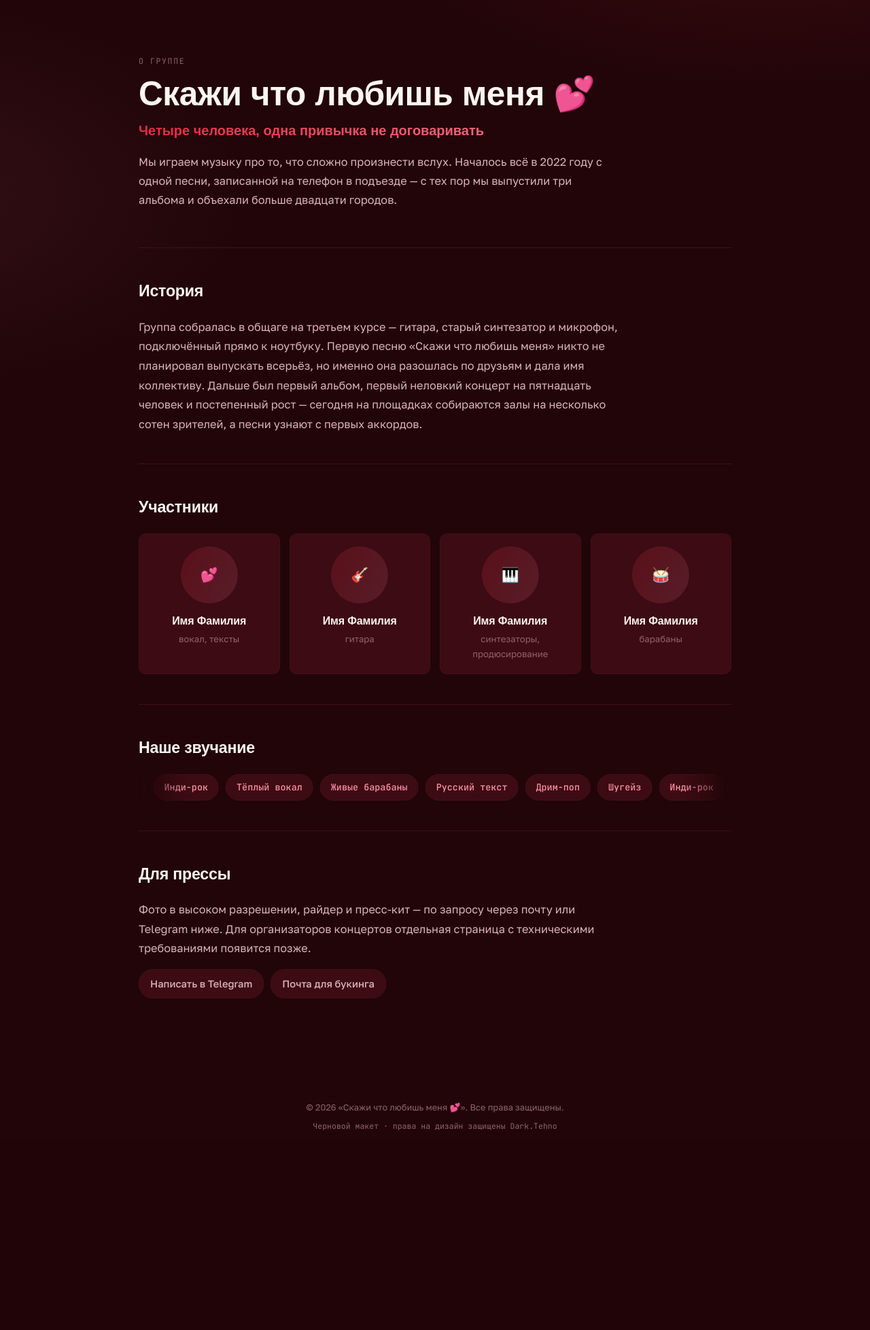
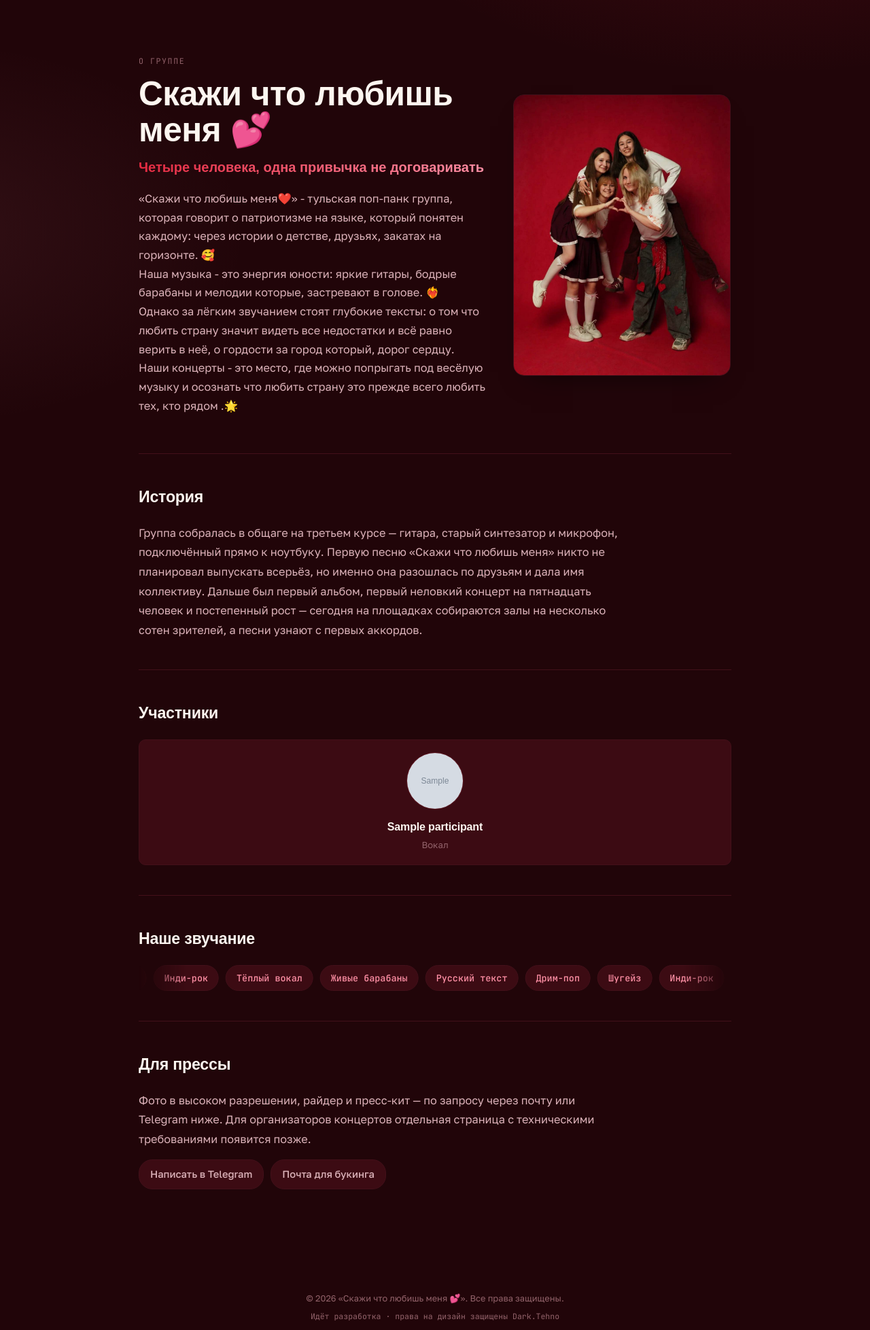
Before and after one commit to Dark-Tehno/project, a Django app: page /stlm/about/ in a window 1280 px wide. Shown: the part 60-2017 px from the top of the page at 68% size. Before the commit the page ends 1723 px from the top, so only its background shows below. Run offline with Django 5.2, Linux system fonts and the light colour scheme; tables that the repository leaves empty hold one stand-in row (values such as "Sample post"); grey boxes marked "Sample" are stand-in pictures; some web fonts are replaced.

Commit message:
about page

```diff
--- a/static/css/stlm/style.css
+++ b/static/css/stlm/style.css
@@ -68,6 +68,8 @@ a:focus-visible,button:focus-visible{outline:2px solid var(--rose); outline-offs
   display:grid; grid-template-columns:1.2fr 1fr; gap:36px; align-items:center;
   padding:clamp(48px,8vw,80px) 0 clamp(36px,6vw,56px);
 }
+.hb-about-hero{grid-template-columns:minmax(0,1.35fr) minmax(220px,.85fr);}
+.hb-hero-copy{min-width:0;}
 .hb-eyebrow{font-family:var(--font-mono); font-size:.72rem; letter-spacing:.14em; text-transform:uppercase; color:var(--text-faint); margin-bottom:12px;}
 .hb-hero h1{font-size:clamp(2.1rem,5.4vw,3.1rem); font-weight:800; line-height:1.08;}
 .hb-role{
@@ -75,6 +77,15 @@ a:focus-visible,button:focus-visible{outline:2px solid var(--rose); outline-offs
   background:var(--gradient); -webkit-background-clip:text; background-clip:text; color:transparent;
 }
 .hb-tagline{margin-top:16px; font-size:1.02rem; max-width:46ch;}
+.hb-group-photo{
+  display:flex; align-items:center; justify-content:center;
+  min-height:260px; max-width:360px; width:100%; margin:0 auto;
+}
+.hb-group-image{
+  width:100%; max-width:320px; max-height:420px; height:auto; object-fit:cover;
+  border-radius:var(--radius); border:1px solid var(--border-soft); background:var(--surface);
+  box-shadow:0 20px 40px -26px rgba(0,0,0,.7); display:block;
+}
 .hb-links{display:flex; flex-wrap:wrap; gap:10px; margin-top:22px;}
 .hb-btn{
   font-family:var(--font-body); font-weight:600; font-size:.86rem;
@@ -188,8 +199,12 @@ a:focus-visible,button:focus-visible{outline:2px solid var(--rose); outline-offs
 .hb-member-photo{
   width:84px; height:84px; border-radius:50%; margin:0 auto 12px; background:var(--gradient-soft);
   border:1px dashed var(--border); display:flex; align-items:center; justify-content:center;
+  overflow:hidden;
   font-family:var(--font-mono); font-size:1.3rem; color:var(--rose);
 }
+.hb-member-photo img{width:100%; height:100%; object-fit:cover; display:block;}
+.hb-member-fallback{font-size:1.8rem; line-height:1;}
+.hb-member-photo.is-fallback{background:var(--gradient-soft);}
 .hb-member h3{font-size:1rem;}
 .hb-member .role{font-size:.82rem; color:var(--text-faint); margin-top:2px;}
 
--- a/stlm/views.py
+++ b/stlm/views.py
@@ -1,11 +1,14 @@
 from django.shortcuts import render
+
+from .models import Participant, Music, Album, Concert, Merch, News
 
 # Create your views here.
 def index(request):
     return render(request, 'stlm/index.html')
 
 def about(request):
-    return render(request, 'stlm/about.html')
+    participants = Participant.objects.all()
+    return render(request, 'stlm/about.html', {"participants": participants})
 
 def albums(request):
     return render(request, 'stlm/albums.html')
--- a/templates/stlm/about.html
+++ b/templates/stlm/about.html
@@ -1,15 +1,28 @@
 {% extends "stlm/base.html" %}
+{% load static %}
+{% block title %}О группе{% endblock %}
 {% block content %}
 
     <div class="hb-page">
-        <section class="hb-hero" style="grid-template-columns:1fr;">
-            <div>
+        <section class="hb-hero hb-about-hero">
+            <div class="hb-hero-copy">
                 <div class="hb-eyebrow">О группе</div>
                 <h1>Скажи что любишь меня 💕</h1>
                 <p class="hb-role">Четыре человека, одна привычка не договаривать</p>
                 <p class="hb-tagline" style="max-width:70ch;">
-                    Мы играем музыку про то, что сложно произнести вслух. Началось всё в 2022 году с одной песни, записанной на телефон в подъезде — с тех пор мы выпустили три альбома и объехали больше двадцати городов.
+                    «Скажи что любишь меня❤️» - тульская поп-панк группа, которая говорит о патриотизме на языке, который понятен каждому: через истории о детстве, друзьях, закатах на горизонте. 🥰<br>
+                    Наша музыка - это энергия юности: яркие гитары, бодрые барабаны и мелодии которые, застревают в голове. ❤️‍🔥<br>
+                    Однако за лёгким звучанием стоят глубокие тексты: о том что любить страну значит видеть все недостатки и всё равно верить в неё, о гордости за город который, дорог сердцу. <br>
+                    Наши концерты - это место, где можно попрыгать под весёлую музыку и осознать что любить страну это прежде всего любить тех, кто рядом .🌟
                 </p>
+            </div>
+
+            <div class="hb-group-photo" aria-label="Фото участников группы">
+                <img
+                    src="{% static 'images/stlm/1.jpg' %}"
+                    alt="Фото участников группы"
+                    class="hb-group-image"
+                >
             </div>
         </section>
 
@@ -24,7 +37,24 @@
         <section id="members" class="hb-section">
             <h2>Участники</h2>
             <div class="hb-members">
-                <div class="hb-member">
+                {% comment %} participants {% endcomment %}
+                {% for participant in participants %}
+                    <div class="hb-member">
+                        <div class="hb-member-photo{% if not participant.avatar %} is-fallback{% endif %}">
+                            {% if participant.avatar %}
+                                <img
+                                    src="{{ participant.avatar.url }}"
+                                    alt="{{ participant.name }}"
+                                    onerror="this.hidden=true; this.nextElementSibling.hidden=false; this.parentElement.classList.add('is-fallback');"
+                                >
+                            {% endif %}
+                            <span class="hb-member-fallback"{% if participant.avatar %} hidden{% endif %}>{{ participant.member_photo|default:"💕" }}</span>
+                        </div>
+                        <h3>{{ participant.name }}</h3>
+                        <p class="role">{{ participant.get_role_display }}</p>
+                    </div>
+                {% endfor %}
+                {% comment %} <div class="hb-member">
                     <div class="hb-member-photo">💕</div>
                     <h3>Имя Фамилия</h3>
                     <p class="role">вокал, тексты</p>
@@ -43,7 +73,7 @@
                     <div class="hb-member-photo">🥁</div>
                     <h3>Имя Фамилия</h3>
                     <p class="role">барабаны</p>
-                </div>
+                </div> {% endcomment %}
             </div>
         </section>
 
--- a/templates/stlm/albums.html
+++ b/templates/stlm/albums.html
@@ -1,4 +1,5 @@
 {% extends "stlm/base.html" %}
+{% block title %}Альбомы и песни{% endblock %}
 {% block content %}
 
     <div class="hb-page">
--- a/templates/stlm/base.html
+++ b/templates/stlm/base.html
@@ -5,6 +5,22 @@
 <meta charset="UTF-8">
 <meta name="viewport" content="width=device-width, initial-scale=1.0">
 <title>{% block title %}{% endblock %} — Скажи что любишь меня 💕</title>
+
+<meta name="author" content="Владимир (vsp210) / Dark.Tehno">
+<meta name="description" content="«Скажи что любишь меня❤️» - тульская поп-панк группа."/>
+
+<meta property="og:title" content="«Скажи что любишь меня❤️»">
+<meta property="og:description"
+    content="«Скажи что любишь меня❤️» - музыкальная группа!">
+<meta property="og:image"
+    content="https://vsp210.ru{% static 'images/stlm/logo_3.ico' %}">
+<meta property="og:url"
+    content="https://vsp210.ru">
+<meta property="og:type"
+    content="website">
+
+<link rel="icon" href="{% static 'images/stlm/logo_3.ico' %}" type="image/x-icon">
+
 <link rel="preconnect" href="https://fonts.googleapis.com">
 <link rel="preconnect" href="https://fonts.gstatic.com" crossorigin>
 <link href="https://fonts.googleapis.com/css2?family=Unbounded:wght@500;700;800&family=Golos+Text:wght@400;500;600;700&family=JetBrains+Mono:ital,wght@0,400;0,500;0,700;1,400&display=swap" rel="stylesheet">
@@ -37,7 +53,7 @@
 
     <footer>
         <p>&copy; 2026 «Скажи что любишь меня 💕». Все права защищены.</p>
-        <span class="draft-note">Черновой макет · права на дизайн защищены Dark.Tehno</span>
+        <span class="draft-note">Идёт разработка · права на дизайн защищены Dark.Tehno</span>
     </footer>
 
 </body>
--- a/templates/stlm/merch.html
+++ b/templates/stlm/merch.html
@@ -1,4 +1,5 @@
 {% extends "stlm/base.html" %}
+{% block title %}Мерч{% endblock %}
 {% block content %}
 
     <div class="hb-page">
--- a/templates/stlm/news.html
+++ b/templates/stlm/news.html
@@ -1,4 +1,5 @@
 {% extends "stlm/base.html" %}
+{% block title %}Новости{% endblock %}
 {% block content %}
 
     <div class="hb-page">
--- a/templates/stlm/tour.html
+++ b/templates/stlm/tour.html
@@ -1,4 +1,5 @@
 {% extends "stlm/base.html" %}
+{% block title %}Концерты{% endblock %}
 {% block content %}
 
     <div class="hb-page">
```
Also changed, not shown: project/views.py (+7 -0 lines), templates/stlm/index.html (+7 -7 lines), media/stlm/avatars/1.jpg (added), media/stlm/avatars/1__копия.jpg (added), static/images/stlm/1 — копия.jpg (added), static/images/stlm/1.jpg (added), static/images/stlm/logo_3.ico (added).
